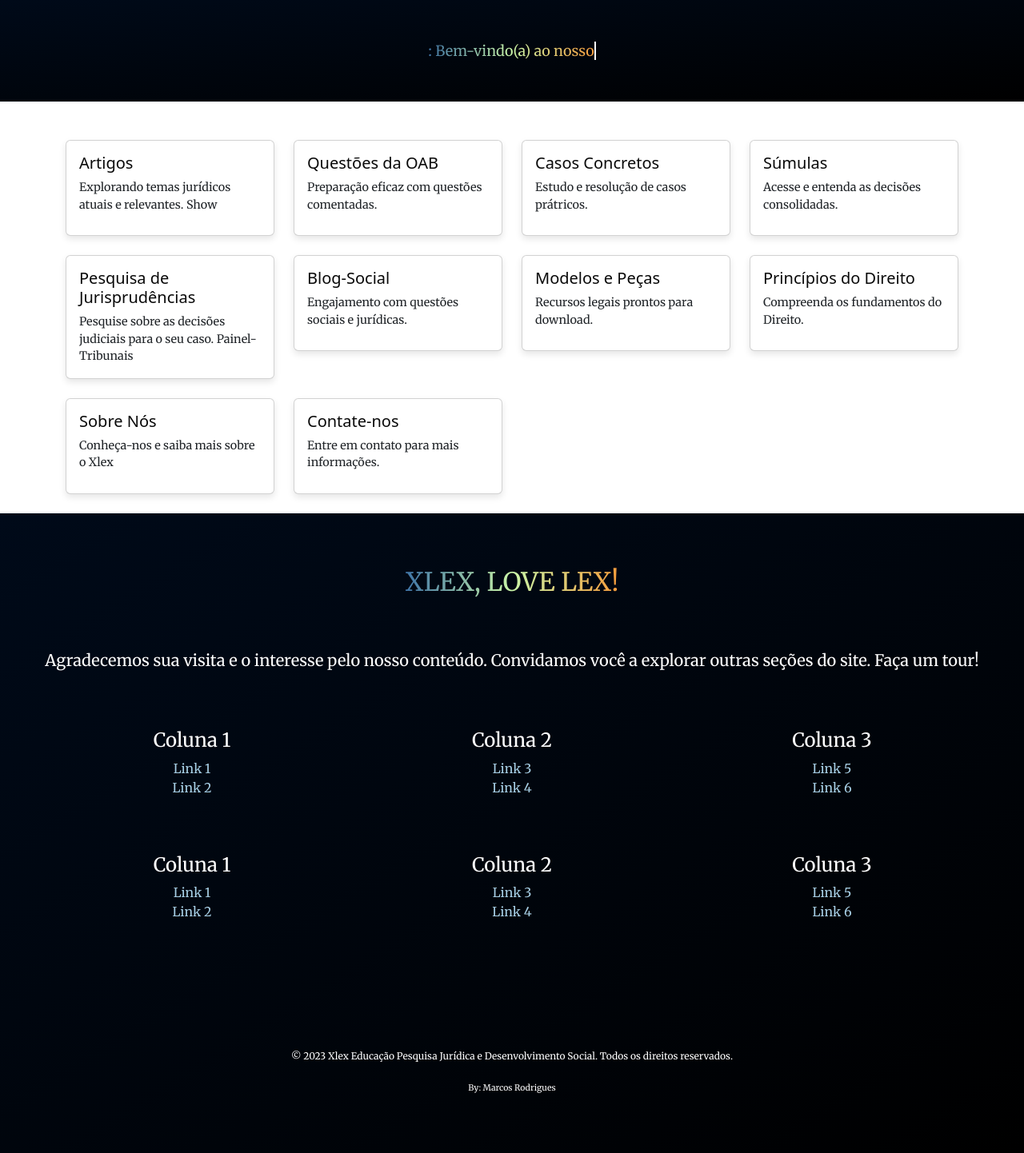
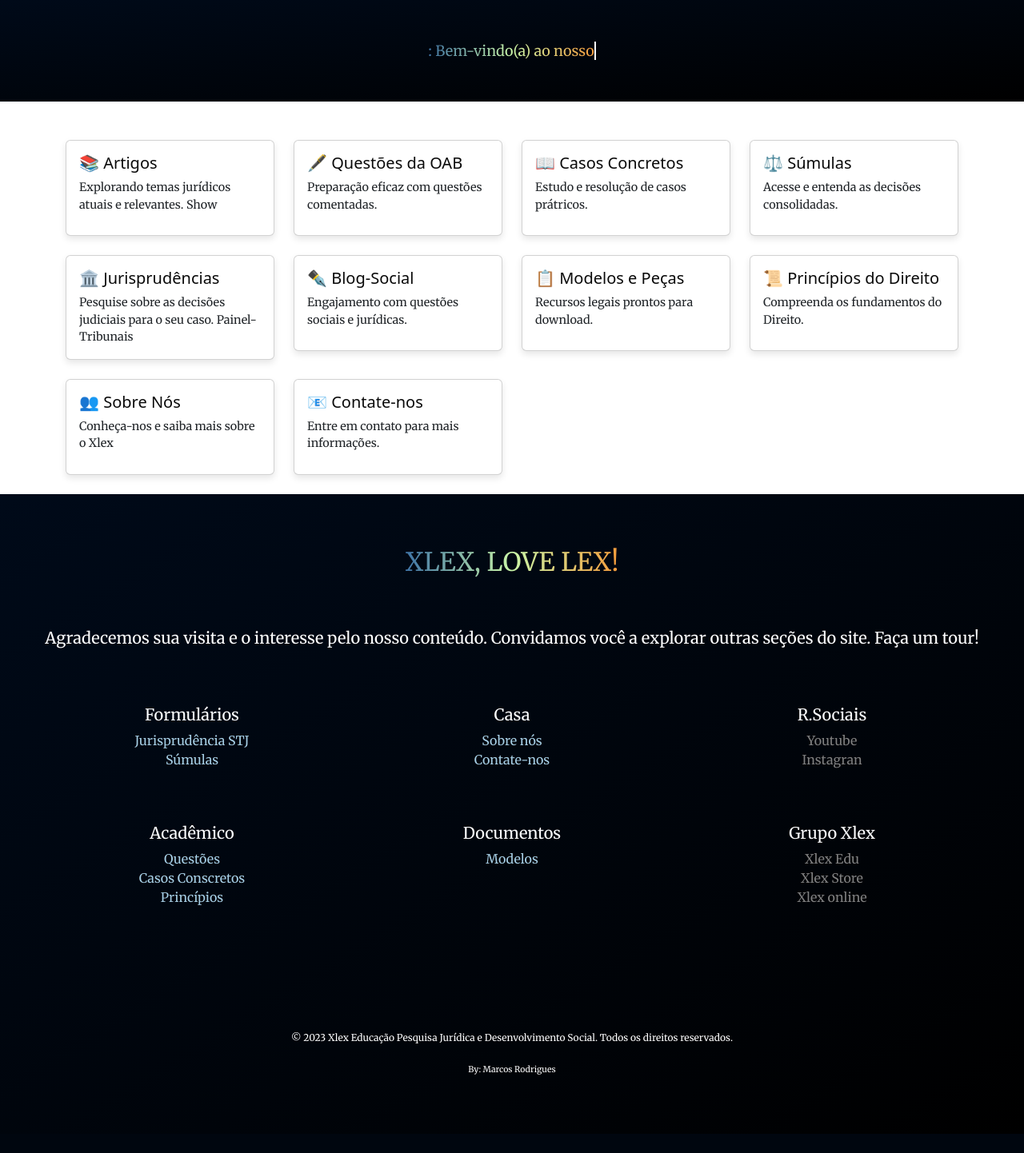
Before and after one commit to mrStudDev/xlex03, a Django app: page / in a window 1280 px wide. Shown: the whole page at 80% size. After the commit the page ends 1418 px from the top, so only its background shows below. Run offline with Django 4.2, Linux system fonts and the light colour scheme; data comes from the database, SQL or seed files in the repository; data that the repository does not hold is empty.

Commit message:
Refino 2

```diff
--- a/templates/index.html
+++ b/templates/index.html
@@ -33,7 +33,7 @@
             <div class="col-lg-3 col-md-4 col-sm-6 col-xs-12 mb-4">
                 <div class="card" id="card-link">
                     <div class="card-body">
-                        <h5 class="card-title"><a href="{% url 'app_articles:articles-list' %}" class="card-title">Artigos</a></h5>
+                        <h5 class="card-title"><a href="{% url 'app_articles:articles-list' %}" class="card-title">&#x1F4DA; Artigos</a></h5>
                         <p class="card-text">Explorando temas jurídicos atuais e relevantes. Show</p>
                     </div>
                 </div>
@@ -42,7 +42,7 @@
             <div class="col-lg-3 col-md-4 col-sm-6 col-xs-12 mb-4">
                 <div class="card" id="card-link">
                     <div class="card-body">
-                        <h5 class="card-title"><a href="{% url 'app_questions:questions-list' %}" class="card-title">Questões da OAB</a></h5>
+                        <h5 class="card-title"><a href="{% url 'app_questions:questions-list' %}" class="card-title">&#x1F58B;&#xFE0F; Questões da OAB</a></h5>
                         <p class="card-text">Preparação eficaz com questões comentadas.</p>
                     </div>
                 </div>
@@ -51,7 +51,7 @@
             <div class="col-lg-3 col-md-4 col-sm-6 col-xs-12 mb-4">
                 <div class="card" id="card-link">
                     <div class="card-body">
-                        <h5 class="card-title"><a href="{% url 'app_casos:casos-list' %}" class="card-title">Casos Concretos</a></h5>
+                        <h5 class="card-title"><a href="{% url 'app_casos:casos-list' %}" class="card-title">&#x1F4D6; Casos Concretos</a></h5>
                         <p class="card-text">Estudo e resolução de casos prátricos.</p>
                     </div>
                 </div>
@@ -60,7 +60,7 @@
             <div class="col-lg-3 col-md-4 col-sm-6 col-xs-12 mb-4">
                 <div class="card" id="card-link">
                     <div class="card-body">
-                        <h5 class="card-title"><a href="{% url 'app_sumulas:sumulas-list' %}" class="card-title">Súmulas</a></h5>
+                        <h5 class="card-title"><a href="{% url 'app_sumulas:sumulas-list' %}" class="card-title">&#x2696;&#xFE0F; Súmulas</a></h5>
                         <p class="card-text">Acesse e entenda as decisões consolidadas.</p>
                     </div>
                 </div>
@@ -69,7 +69,7 @@
             <div class="col-lg-3 col-md-4 col-sm-6 col-xs-12 mb-4">
                 <div class="card" id="card-link">
                     <div class="card-body">
-                        <h5 class="card-title"><a href="{% url 'app_home:jurisprudencias-page-list' %}" class="card-title">Pesquisa de Jurisprudências</a></h5>
+                        <h5 class="card-title"><a href="{% url 'app_home:jurisprudencias-page-list' %}" class="card-title">&#x1F3DB;&#xFE0F; Jurisprudências</a></h5>
                         <p class="card-text">Pesquise sobre as decisões judiciais para o seu caso. Painel-Tribunais</p>
                     </div>
                 </div>
@@ -78,7 +78,7 @@
             <div class="col-lg-3 col-md-4 col-sm-6 col-xs-12 mb-4">
                 <div class="card" id="card-link">
                     <div class="card-body">
-                        <h5 class="card-title"><a href="#" class="card-title">Blog-Social</a></h5>
+                        <h5 class="card-title"><a href="#" class="card-title">&#x2712; Blog-Social</a></h5>
                         <p class="card-text">Engajamento com questões sociais e jurídicas.</p>
                     </div>
                 </div>
@@ -87,7 +87,7 @@
             <div class="col-lg-3 col-md-4 col-sm-6 col-xs-12 mb-4">
                 <div class="card" id="card-link">
                     <div class="card-body">
-                        <h5 class="card-title"><a href="{% url 'app_modelos:modelos-list' %}" class="card-title">Modelos e Peças</a></h5>
+                        <h5 class="card-title"><a href="{% url 'app_modelos:modelos-list' %}" class="card-title">&#x1F4CB; Modelos e Peças</a></h5>
                         <p class="card-text">Recursos legais prontos para download.</p>
                     </div>
                 </div>
@@ -96,7 +96,7 @@
             <div class="col-lg-3 col-md-4 col-sm-6 col-xs-12 mb-4">
                 <div class="card" id="card-link">
                     <div class="card-body">
-                        <h5 class="card-title"><a href="{% url 'app_principios:principios-list' %}" class="card-title">Princípios do Direito</a></h5></h5>
+                        <h5 class="card-title"><a href="{% url 'app_principios:principios-list' %}" class="card-title">&#x1F4DC; Princípios do Direito</a></h5></h5>
                         <p class="card-text">Compreenda os fundamentos do Direito.</p>
                     </div>
                 </div>
@@ -105,7 +105,7 @@
             <div class="col-lg-3 col-md-4 col-sm-6 col-xs-12 mb-4">
                 <div class="card" id="card-link">
                     <div class="card-body">
-                        <h5 class="card-title"><a href="{% url 'app_home:sobre-nos' %}" class="card-title">Sobre Nós</a></h5>
+                        <h5 class="card-title"><a href="{% url 'app_home:sobre-nos' %}" class="card-title">&#x1F465; Sobre Nós</a></h5>
                         <p class="card-text">Conheça-nos e saiba mais sobre o Xlex</p>
                     </div>
                 </div>
@@ -114,7 +114,7 @@
             <div class="col-lg-3 col-md-4 col-sm-6 col-xs-12 mb-4">
                 <div class="card" id="card-link">
                     <div class="card-body">
-                        <h5 class="card-title"><a href="{% url 'app_home:contact-us' %}" class="card-title">Contate-nos</a></h5>
+                        <h5 class="card-title"><a href="{% url 'app_home:contact-us' %}" class="card-title">&#x1F4E7; Contate-nos</a></h5>
                         <p class="card-text">Entre em contato para mais informações.</p>
                     </div>
                 </div>
@@ -138,47 +138,48 @@
         </P>
         <div class="footer-columns">
             <div class="footer-column">
-                <h4>Coluna 1</h4>
+                <h5>Formulários</h5>
                 <ul>
-                    <li><a href="#">Link 1</a></li>
-                    <li><a href="#">Link 2</a></li>
+                    <li><a href="{% url 'app_searchs:advanced-searchs-view' %}">Jurisprudência STJ</a></li>
+                    <li><a href="{% url 'app_searchs:sumula-searchs-view' %}">Súmulas</a></li>
                 </ul>
             </div>
             <div class="footer-column">
-                <h4>Coluna 2</h4>
+                <h5>Casa</h5>
                 <ul>
-                    <li><a href="#">Link 3</a></li>
-                    <li><a href="#">Link 4</a></li>
+                    <li><a href="{% url 'app_home:sobre-nos' %}">Sobre nós</a></li>
+                    <li><a href="{% url 'app_home:contact-us' %}">Contate-nos</a></li>
                 </ul>
             </div>
             <div class="footer-column">
-                <h4>Coluna 3</h4>
+                <h5>R.Sociais</h5>
                 <ul>
-                    <li><a href="#">Link 5</a></li>
-                    <li><a href="#">Link 6</a></li>
+                    <li><a style="color:gray"  href="#">Youtube</a></li>
+                    <li><a style="color:gray"  href="#">Instagran</a></li>
                 </ul>
             </div>
         </div>
         <div class="footer-columns">
             <div class="footer-column">
-                <h4>Coluna 1</h4>
+                <h5>Acadêmico</h5>
                 <ul>
-                    <li><a href="#">Link 1</a></li>
-                    <li><a href="#">Link 2</a></li>
+                    <li><a href="{% url 'app_questions:questions-list' %}">Questões</a></li>
+                    <li><a href="{% url 'app_casos:casos-list' %}">Casos Conscretos</a></li>
+                    <li><a href="{% url 'app_principios:principios-list' %}">Princípios</a></li>
                 </ul>
             </div>
             <div class="footer-column">
-                <h4>Coluna 2</h4>
+                <h5>Documentos</h5>
                 <ul>
-                    <li><a href="#">Link 3</a></li>
-                    <li><a href="#">Link 4</a></li>
+                    <li><a href="{% url 'app_modelos:modelos-list' %}">Modelos</a></li>
                 </ul>
             </div>
             <div class="footer-column">
-                <h4>Coluna 3</h4>
+                <h5>Grupo Xlex</h5>
                 <ul>
-                    <li><a href="#">Link 5</a></li>
-                    <li><a href="#">Link 6</a></li>
+                    <li><a style="color:gray" href="#">Xlex Edu</a></li>
+                    <li><a style="color:gray"  href="#">Xlex Store</a></li>
+                    <li><a style="color:gray"  href="#">Xlex online</a></li>
                 </ul>
             </div>
         </div>
--- a/templates/jurisprudencias.html
+++ b/templates/jurisprudencias.html
@@ -23,7 +23,7 @@
             <div class="col-lg-3 col-md-4 col-sm-6 col-xs-12 mb-4">
                 <div class="card" id="card-link">
                     <div class="card-body">
-                        <h5 class="card-title"><a href="{% url 'app_juris_stj:juris-stj-list' %}" class="card-title">Superior Tribunal de Justiça</a></h5>
+                        <h5 class="card-title"><a href="{% url 'app_juris_stj:juris-stj-list' %}" class="card-title">&#x1F528; Superior Tribunal de Justiça</a></h5>
                         <p class="card-text">Explorando temas jurídicos atuais e relevantes.</p>
                     </div>
                 </div>
--- a/templates/templates_articles/article_single.html
+++ b/templates/templates_articles/article_single.html
@@ -13,7 +13,6 @@
                 <br>
                 <small>Pub: {{object.date_created}}</small>
                 <small>Artigo: {{ object.title}}</small>
-
                 <hr>
 
                 {% if user.is_authenticated and user.is_staff %}
@@ -22,9 +21,8 @@
                         |  | <a href="{% url 'app_articles:article-delete-post' slug=object.slug %}" style="color:red">Delete</a>
                     </span>
                 {% endif %}
-
                 <br>
-                <br>
+                <h5>{{object.title}}</h5>
                 <p>{{ object.content | safe }}</p>
                 <br>
 
--- a/templates/templates_jurisprudencias/templates_juris_stj/juris_stj_single.html
+++ b/templates/templates_jurisprudencias/templates_juris_stj/juris_stj_single.html
@@ -7,7 +7,6 @@
 <div class="content-container">
     <!-- Bloco 1: Informações gerais -->
     <div class="info-general">
-
         <h4>Dados gerais da Jurisprudência:</h4>
         <hr>
         <p>Descrição da Classe: {{object.descricaoClasse }}</p>
@@ -16,9 +15,9 @@
         <p>Número registro: {{object.numeroRegistro }}</p>
         <p>Sigla de Classe: {{object.siglaClasse }}</p>
         <p>Órgao Julgador: {{object.nomeOrgaoJulgador }}</p>
-        <p>Ministro Relator: {{object.ministroRelator }}</p>
         <p>Data Decisão: {{object.dataDecisao }}</p>
         <p>Data Publicação: {{object.dataPublicacao }}</p>
+        <p>&#x1F9D1;&#x200D;&#x2696;&#xFE0F; Ministro Relator: {{object.ministroRelator }}</p>
     </div>
     <div>
         <i class="fas fa-balance-scale"></i>
```
Also changed, not shown: templates/base.html (+21 -20 lines), templates/templates_casos/caso_single.html (+3 -10 lines), templates/templates_modelos/modelo_single.html (+6 -15 lines), templates/templates_principios/principio_single.html (+5 -9 lines), templates/templates_questions/question_single.html (+7 -12 lines).
